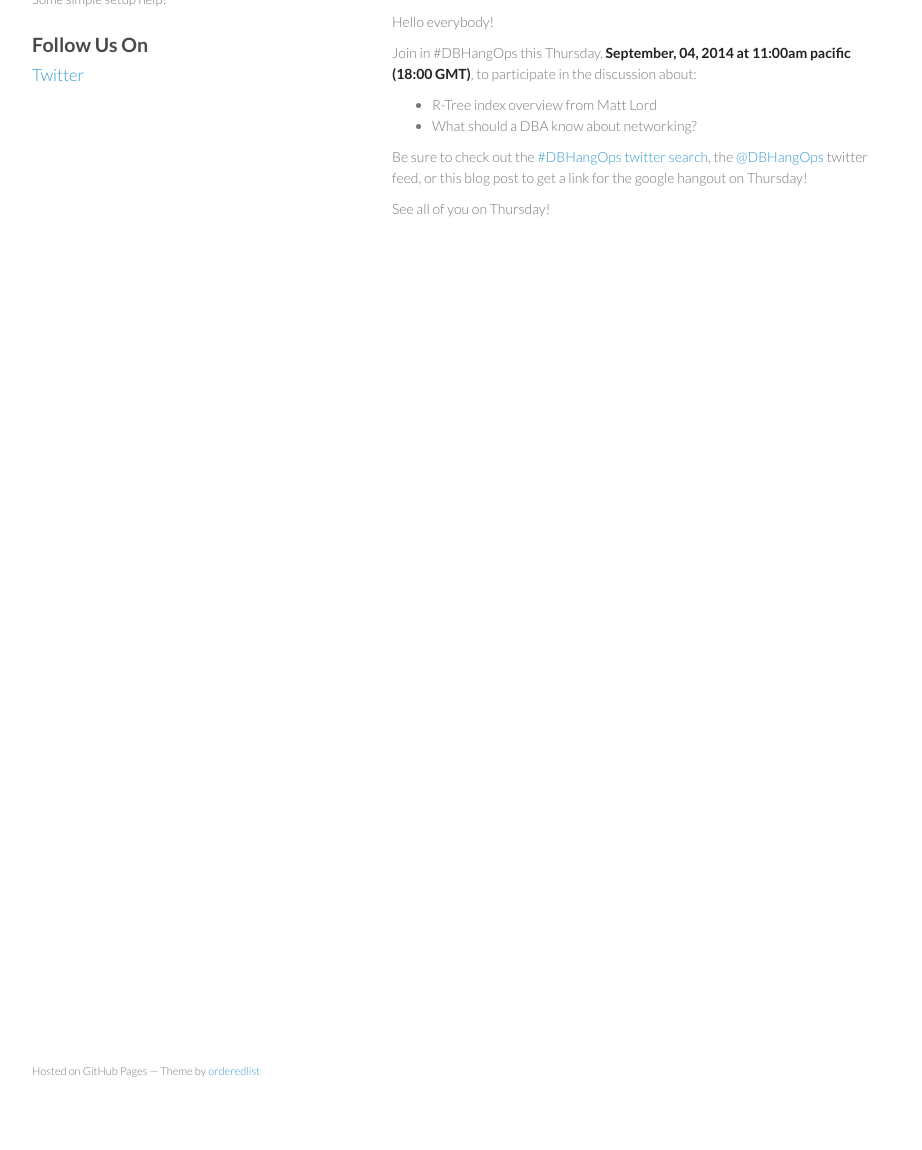
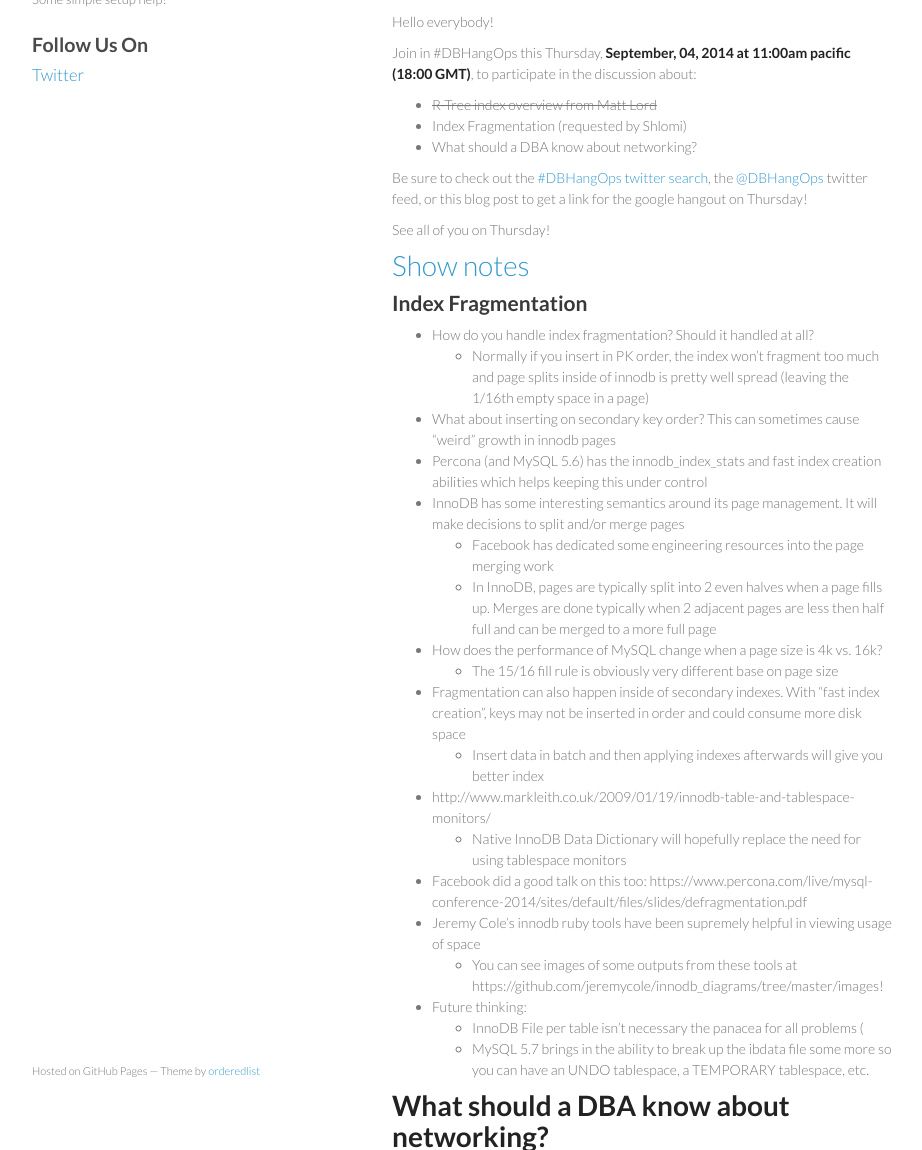
Before and after one commit to dbhangops/dbhangops.github.io, a Jekyll site: the page built from _posts/2014-09-02-dbhangops-090414-rtree-indexes-networking-and-more.markdown, in a window 1280 px wide and 1400 px high, scrolled down 270 px, cut to the strip 250-1400 px from the top of the window. Shown: the whole strip, without its empty margins (178-1100 px from the left). Built offline with Jekyll 4.4.1, drawn with Linux system fonts in a browser that asks for light colours; Markdown is read by kramdown in place of the engine named in the settings; before the commit the page ends 900 px from its top, so only the background shows below that; some of the changed text lies outside the part shown.

Commit message:
Putting up show notes for 9/4/14

```diff
--- a/_posts/2014-09-02-dbhangops-090414-rtree-indexes-networking-and-more.markdown
+++ b/_posts/2014-09-02-dbhangops-090414-rtree-indexes-networking-and-more.markdown
@@ -22,7 +22,7 @@
 \#DBHangOps 09/04/14 -- R-Tree Indexes, DBAs and Networking, and more!
 =========================================================
 
-You can join today's Hangout at http://bit.ly/1AaZsXl or watch the livestream below:
+All set for this week. Check out the recording below:
 
 <iframe width="420" height="315" src="http://www.youtube.com/embed/95QYLncWZI0" frameborder="0" allowfullscreen></iframe>
 
@@ -30,9 +30,53 @@
 
 Join in \#DBHangOps this Thursday, **September, 04, 2014 at 11:00am pacific (18:00 GMT)**, to participate in the discussion about:
 
-* R-Tree index overview from Matt Lord
+* ~~R-Tree index overview from Matt Lord~~
+* Index Fragmentation (requested by Shlomi)
 * What should a DBA know about networking?
 
 Be sure to check out the [\#DBHangOps twitter search](https://twitter.com/search/realtime?q=%23DBHangOps), the [@DBHangOps](https://twitter.com/dbhangops) twitter feed, or this blog post to get a link for the google hangout on Thursday!
 
 See all of you on Thursday!
+
+<a name="show-notes">Show notes</a>
+===========
+## Index Fragmentation
+* How do you handle index fragmentation? Should it handled at all?
+	* Normally if you insert in PK order, the index won't fragment too much and page splits inside of innodb is pretty well spread (leaving the 1/16th empty space in a page)
+* What about  inserting on secondary key order?  This can sometimes cause "weird" growth in innodb pages
+* Percona (and MySQL 5.6) has the innodb_index_stats and fast index creation abilities which helps keeping this under control
+* InnoDB has some interesting semantics around its page management.  It will make decisions to split and/or merge pages
+	* Facebook has dedicated some engineering resources into the page merging work
+	* In InnoDB, pages are typically split into 2 even halves when a page fills up.  Merges are done typically when 2 adjacent pages are less then half full and can be merged to a more full page
+* How does the performance of MySQL change when a page size is 4k vs. 16k?
+	* The 15/16 fill rule is obviously very different base on page size
+* Fragmentation can also happen inside of secondary indexes.  With "fast index creation", keys may not be inserted in order and could consume more disk space
+	* Insert data in batch and then applying indexes afterwards will give you better index
+* http://www.markleith.co.uk/2009/01/19/innodb-table-and-tablespace-monitors/
+	* Native InnoDB Data Dictionary will hopefully replace the need for using tablespace monitors
+* Facebook did a good talk on this too: https://www.percona.com/live/mysql-conference-2014/sites/default/files/slides/defragmentation.pdf
+* Jeremy Cole's innodb ruby tools have been supremely helpful in viewing usage of space
+	* You can see images of some outputs from these tools at https://github.com/jeremycole/innodb_diagrams/tree/master/images!
+* Future thinking:
+	* InnoDB File per table isn't necessary the panacea for all problems (
+	* MySQL 5.7 brings in the ability to break up the ibdata file some more so you can have an UNDO tablespace, a TEMPORARY tablespace, etc.
+
+# What should a DBA know about networking?
+* tcpdump is the ultimate tool that a DBA should learn
+	* understanding the basics of TCP flags and handshakes is very important for troubleshooting work that goes in and out of a server
+	* In a world of flash and SSDs, it's possible you might start seeing your network IO getting backed up
+		* This could manifest as query pile up and high %IOWait utilization on your server (but not high disk IO)
+* ngrep -- amazing tool for watching mysql traffic and snipping traffic on the fly
+	* You can use this to observe client-side database timeouts that don't necessarily make it into any mysql server logs
+* iftop -- gives you 'top'-like view for network interfaces
+* atop -- gives you a 'top'-like view and shows network utilization per ethernet device in addition
+* "sar -n" allows you to see network and dropped packets on a server
+* How can a DBA start to learn more of this stuff?
+	* Take a look at Wireshark -- it'll give you a nice GUI and teach you basics of interacting with captured network traffic
+	* Checkout out various blog posts online for using tcpdump with MySQL
+		* http://jeremytinley.wordpress.com/2014/03/21/capturing-mysql-data-with-tcpdump/
+* Anything to change in mysql?
+	* backlog (and TCP backlog on your linux server) -- this is something you may want to tune if you have a high volume of connections coming into the server
+		* failing to increase the backlog will cause clients to hit timeout errors or see slow connections
+	* net_buffer_length -- If you're normally doing large queries or result sets (e.g. multi insert queries) this can help mysql pre-allocate more memory to send down the network pipe
+		* Most web shops typically won't need to tune this, but it may help based on your workload (e.g. a data warehous)!
```
